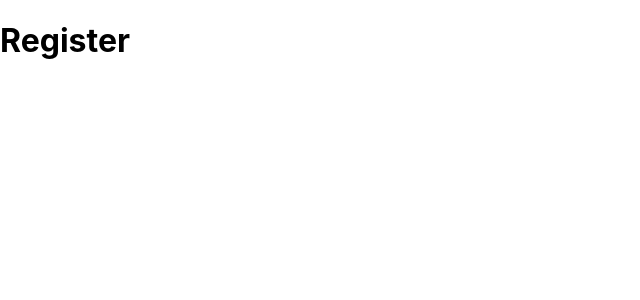
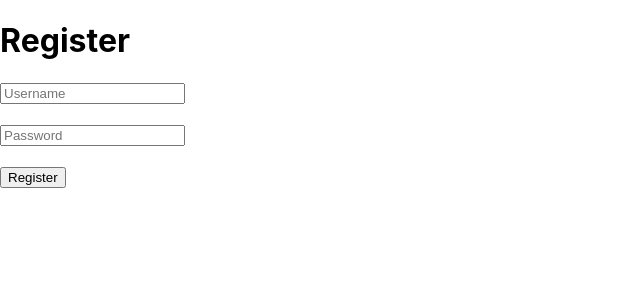
Before and after one commit to nathanielkynsai-liam/movie-match, a React (Create React App) app: page /register in a window 1280 px wide. Shown: the top 300 px of the page, without its empty margins (0-640 px from the left). Built offline with nearby package versions, Linux system fonts and the light colour scheme.

Commit message:
Improve authentication and CRUD entity

```diff
--- a/src/pages/AddMovie.js
+++ b/src/pages/AddMovie.js
@@ -2,6 +2,8 @@ import { useState } from "react";
 
 function AddMovie() {
   const [title, setTitle] = useState("");
+  const [genre, setGenre] = useState("");
+  const [rating, setRating] = useState("");
 
   const saveMovie = () => {
     const movies =
@@ -9,7 +11,9 @@ function AddMovie() {
 
     movies.push({
       id: Date.now(),
-      title: title
+      title,
+      genre,
+      rating
     });
 
     localStorage.setItem(
@@ -18,7 +22,10 @@ function AddMovie() {
     );
 
     alert("Movie Added");
+
     setTitle("");
+    setGenre("");
+    setRating("");
   };
 
   return (
@@ -32,6 +39,26 @@ function AddMovie() {
         onChange={(e) => setTitle(e.target.value)}
       />
 
+      <br /><br />
+
+      <input
+        type="text"
+        placeholder="Genre"
+        value={genre}
+        onChange={(e) => setGenre(e.target.value)}
+      />
+
+      <br /><br />
+
+      <input
+        type="number"
+        placeholder="Rating"
+        value={rating}
+        onChange={(e) => setRating(e.target.value)}
+      />
+
+      <br /><br />
+
       <button onClick={saveMovie}>
         Save Movie
       </button>
--- a/src/pages/Favorites.js
+++ b/src/pages/Favorites.js
@@ -18,8 +18,7 @@ function Favorites() {
   };
 
   const editMovie = (id) => {
-    const newTitle =
-      prompt("Enter new movie title");
+    const newTitle = prompt("Enter new title");
 
     if (!newTitle) return;
 
@@ -42,9 +41,16 @@ function Favorites() {
     <div>
       <h1>Favorite Movies</h1>
 
-      {movies.map((movie) => (
+      {movies.length === 0 ? (
+        <p>No movies found.</p>
+      ) : (
+        movies.map((movie) => (
           <div key={movie.id}>
-          <p>{movie.title}</p>
+            <h3>{movie.title}</h3>
+
+            <p>Genre: {movie.genre}</p>
+
+            <p>Rating: {movie.rating}</p>
 
             <button
               onClick={() => editMovie(movie.id)}
@@ -57,8 +63,11 @@ function Favorites() {
             >
               Delete
             </button>
+
+            <hr />
           </div>
-      ))}
+        ))
+      )}
     </div>
   );
 }
--- a/src/pages/Login.js
+++ b/src/pages/Login.js
@@ -1,17 +1,47 @@
+import { useState } from "react";
+
 function Login() {
+  const [username, setUsername] = useState("");
+  const [password, setPassword] = useState("");
 
   const login = () => {
+    if (!username || !password) {
+      alert("Please enter username and password");
+      return;
+    }
+
     localStorage.setItem(
-      "loggedIn",
-      "true"
+      "user",
+      JSON.stringify({
+        username,
+        loggedIn: true
+      })
     );
 
-    alert("Logged In");
+    alert("Logged In Successfully");
   };
 
   return (
     <div>
       <h1>Login</h1>
+
+      <input
+        type="text"
+        placeholder="Username"
+        value={username}
+        onChange={(e) => setUsername(e.target.value)}
+      />
+
+      <br /><br />
+
+      <input
+        type="password"
+        placeholder="Password"
+        value={password}
+        onChange={(e) => setPassword(e.target.value)}
+      />
+
+      <br /><br />
 
       <button onClick={login}>
         Login
--- a/src/pages/Register.js
+++ b/src/pages/Register.js
@@ -1,5 +1,48 @@
+import { useState } from "react";
+
 function Register() {
-  return <h1>Register</h1>;
+  const [username, setUsername] = useState("");
+  const [password, setPassword] = useState("");
+
+  const register = () => {
+    localStorage.setItem(
+      "registeredUser",
+      JSON.stringify({
+        username,
+        password
+      })
+    );
+
+    alert("Registration Successful");
+  };
+
+  return (
+    <div>
+      <h1>Register</h1>
+
+      <input
+        type="text"
+        placeholder="Username"
+        value={username}
+        onChange={(e) => setUsername(e.target.value)}
+      />
+
+      <br /><br />
+
+      <input
+        type="password"
+        placeholder="Password"
+        value={password}
+        onChange={(e) => setPassword(e.target.value)}
+      />
+
+      <br /><br />
+
+      <button onClick={register}>
+        Register
+      </button>
+    </div>
+  );
 }
 
 export default Register;
```
Lines whose indentation alone changed are shown as unchanged.
